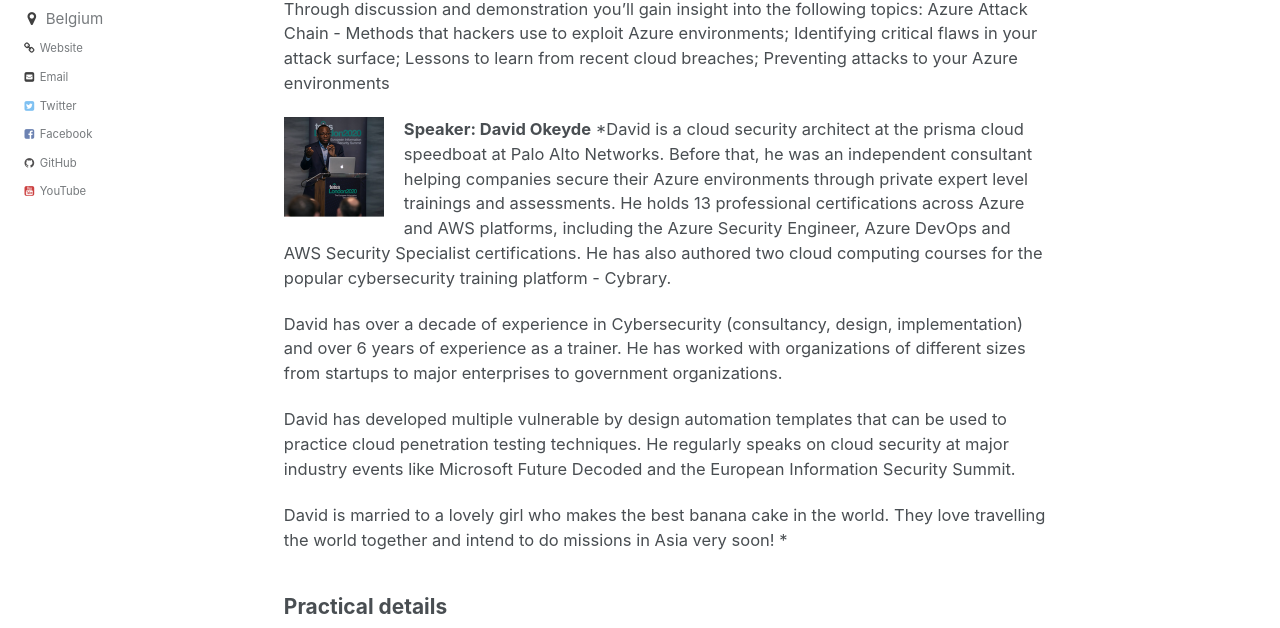
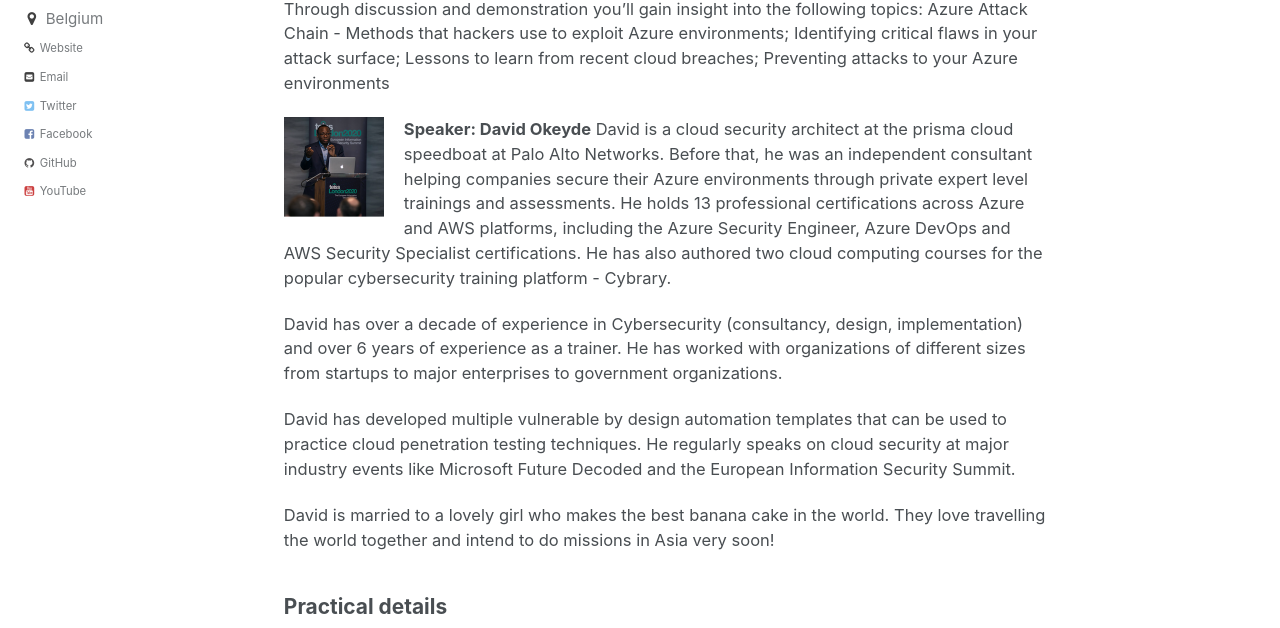
Before and after one commit to AzugBe/azugbe.github.io, a Jekyll site: the page built from _posts/events/2021-01-28---how-vulnerable-is-your-azure-environment.md, in a window 1280 px wide and 900 px high, scrolled down 329 px. Shown: the part 141-769 px from the top of the window. Built offline with Jekyll 4.4.1, drawn with Linux system fonts in a browser that asks for light colours; comment, search, counter and statistics services are not loaded.

Commit message:
Update 2021-01-28---how-vulnerable-is-your-azure-environment.md

```diff
--- a/_posts/events/2021-01-28---how-vulnerable-is-your-azure-environment.md
+++ b/_posts/events/2021-01-28---how-vulnerable-is-your-azure-environment.md
@@ -17,14 +17,14 @@ Trespasser detected! Let's investigate! How did they get in and what really happ
 
 Through discussion and demonstration you’ll gain insight into the following topics: Azure Attack Chain - Methods that hackers use to exploit Azure environments; Identifying critical flaws in your attack surface; Lessons to learn from recent cloud breaches; Preventing attacks to your Azure environments
 
-<img src="/assets/media/speakers/david-okeyde.jpg" alt="David Okeyde" align="left" height="100" width="100" style="margin-right: 20px;">**Speaker: David Okeyde** *David is a cloud security architect at the prisma cloud speedboat at Palo Alto Networks. Before that, he was an independent consultant helping companies secure their Azure environments through private expert level trainings and assessments. He holds 13 professional certifications across Azure and AWS platforms, including the Azure Security Engineer, Azure DevOps and AWS Security Specialist certifications. He has also authored two cloud computing courses for the popular cybersecurity training platform - Cybrary.
+<img src="/assets/media/speakers/david-okeyde.jpg" alt="David Okeyde" align="left" height="100" width="100" style="margin-right: 20px;">**Speaker: David Okeyde**
+David is a cloud security architect at the prisma cloud speedboat at Palo Alto Networks. Before that, he was an independent consultant helping companies secure their Azure environments through private expert level trainings and assessments. He holds 13 professional certifications across Azure and AWS platforms, including the Azure Security Engineer, Azure DevOps and AWS Security Specialist certifications. He has also authored two cloud computing courses for the popular cybersecurity training platform - Cybrary.
 
 David has over a decade of experience in Cybersecurity (consultancy, design, implementation) and over 6 years of experience as a trainer. He has worked with organizations of different sizes from startups to major enterprises to government organizations.
 
 David has developed multiple vulnerable by design automation templates that can be used to practice cloud penetration testing techniques. He regularly speaks on cloud security at major industry events like Microsoft Future Decoded and the European Information Security Summit.
 
 David is married to a lovely girl who makes the best banana cake in the world. They love travelling the world together and intend to do missions in Asia very soon!
-*
 
 
 ## Practical details
```
